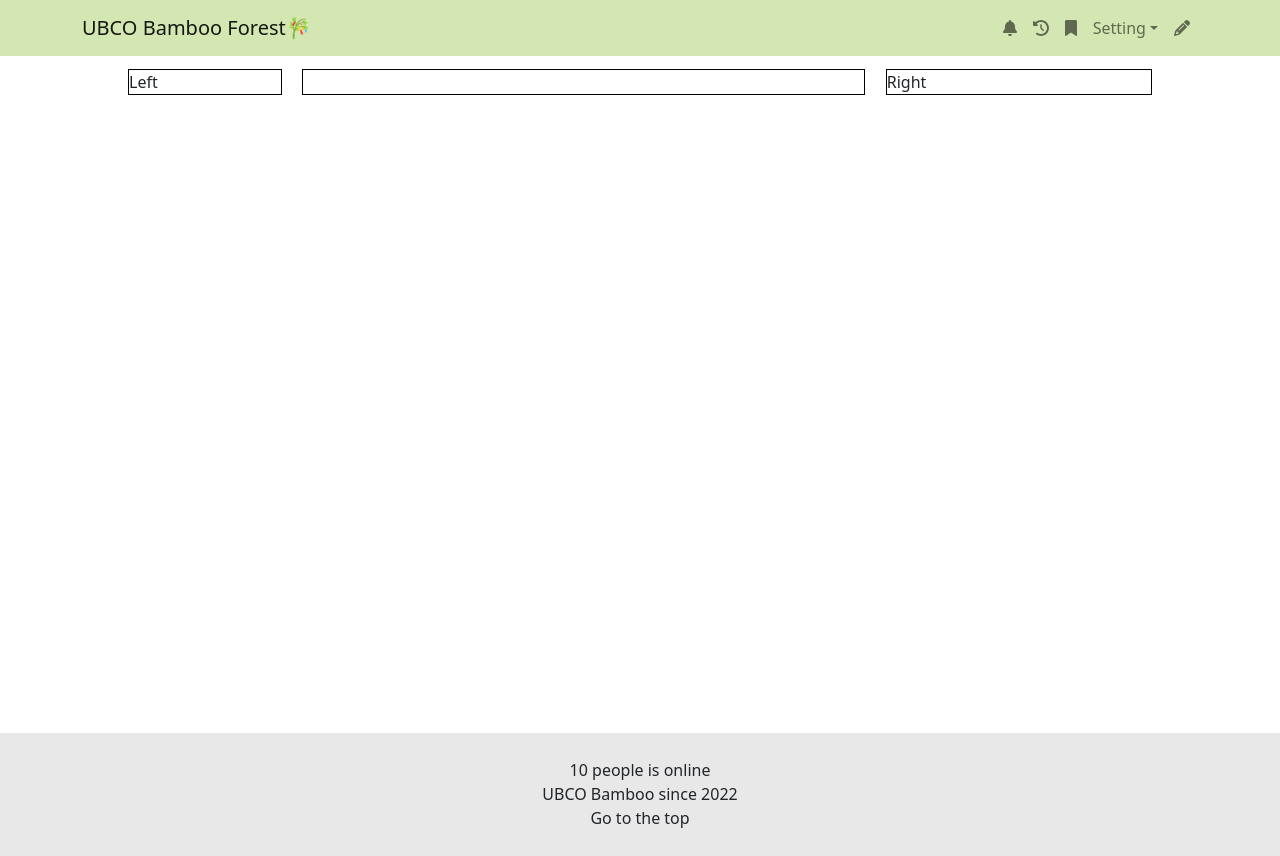
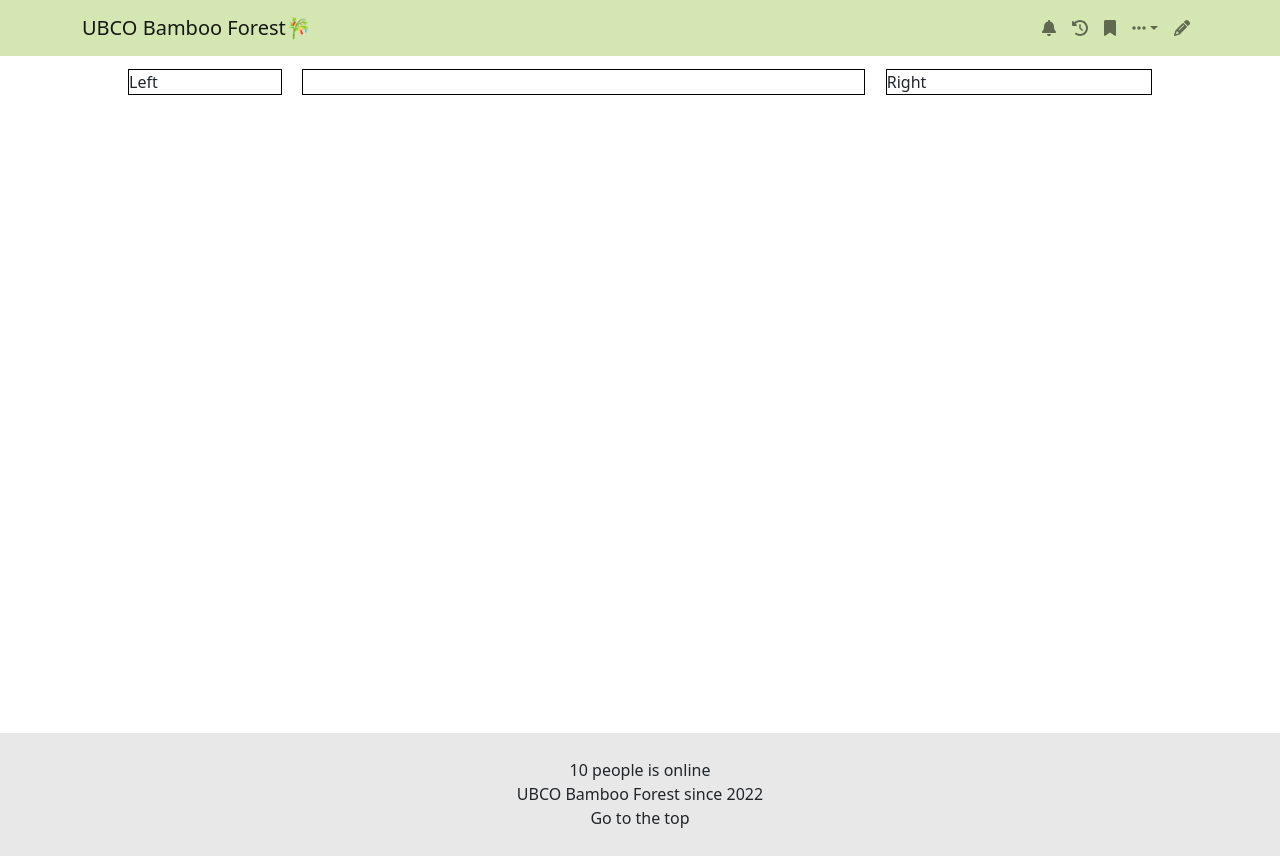
Before and after one commit to 2020-byte/bamboo_forest_web, a React (Create React App) app: page /login in a window 1280 px wide. Built offline with nearby package versions, Linux system fonts and the light colour scheme.

Commit message:
navbar icon and login template

```diff
--- a/src/app.jsx
+++ b/src/app.jsx
@@ -10,9 +10,19 @@ import Post from './components/post/post';
 import styles from './app.module.css';
 
 function App() {
+  const login = true;
+
+  if( login === false) {
     return (
-
-
+      <div>
+        <Routes>
+          <Route path="/login" element={<Login />} />
+        </Routes>
+      </div>
+    )
+  }
+  else {
+    return (
       <div style={{height: '100vh'}}>
         <Header />
         <div className="d-flex flex-column justify-content-between h-100">
@@ -22,7 +32,6 @@ function App() {
               <section className={styles.item2}>
                 <Routes>
                     <Route path="/" element={<Home />} />
-                    <Route path="/home" element={<Home />} />
                     <Route path="/notification" element={<Notification />} />
                     <Route path="/history" element={<History />} />
                     <Route path="/bookmark" element={<Bookmark />} />
@@ -35,8 +44,8 @@ function App() {
           <Footer />
         </div>
       </div>
-
     )
+  }
 }
 
 export default App;
--- a/src/components/footer/footer.jsx
+++ b/src/components/footer/footer.jsx
@@ -6,7 +6,7 @@ const Footer = (props) => {
     return (
         <div className={styles.box}>
             <p className={styles.stn}>{numPeople} people is online</p>
-            <p className={styles.stn}>UBCO Bamboo since 2022</p>
+            <p className={styles.stn}>UBCO Bamboo Forest since 2022</p>
             <p className={styles.stn}>Go to the top</p>
         </div>
 
--- a/src/components/header/header.jsx
+++ b/src/components/header/header.jsx
@@ -10,7 +10,7 @@ const Header = (props) => {
     return (
         <Navbar className={styles.navbar} expand="lg">
         <Container>
-            <Navbar.Brand href="/home">UBCO Bamboo Forest🎋</Navbar.Brand>
+            <Navbar.Brand href="/">UBCO Bamboo Forest🎋</Navbar.Brand>
             <Navbar.Toggle aria-controls="basic-navbar-nav" />
             <Navbar.Collapse id="basic-navbar-nav">
             <Nav className={styles.nav}>
@@ -29,7 +29,7 @@ const Header = (props) => {
                         <i className="fa-solid fa-bookmark"></i>
                     </Link>
                 </Nav.Link>
-                <NavDropdown title="Setting" id="basic-nav-dropdown" align="end">
+                <NavDropdown className={styles.dropdown} title={<i className="fa-solid fa-ellipsis"></i>}  align="end">
                 <NavDropdown.Item>
                     <Link to="/profile" className={styles.dropdownLink}>Profile</Link>
                 </NavDropdown.Item>
@@ -48,7 +48,7 @@ const Header = (props) => {
                 </NavDropdown.Item>
                 <NavDropdown.Divider />
                 <NavDropdown.Item>
-                    <Link to="sign_out" className={styles.dropdownLink}>
+                    <Link to="/sign_out" className={styles.dropdownLink}>
                         Sign Out
                     </Link>
                 </NavDropdown.Item>
--- a/src/components/header/header.module.css
+++ b/src/components/header/header.module.css
@@ -40,7 +40,8 @@
 
 }
 
-.button:hover {
+.dropdown::after{
+    display: none;
 }
 
 
```
Lines whose indentation alone changed are shown as unchanged.
